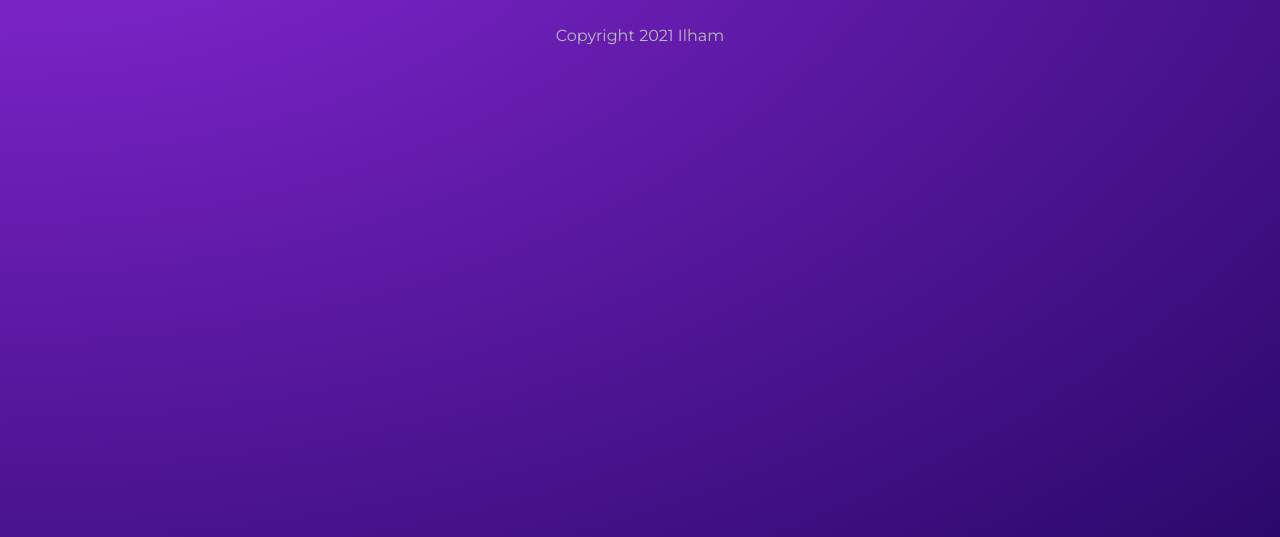
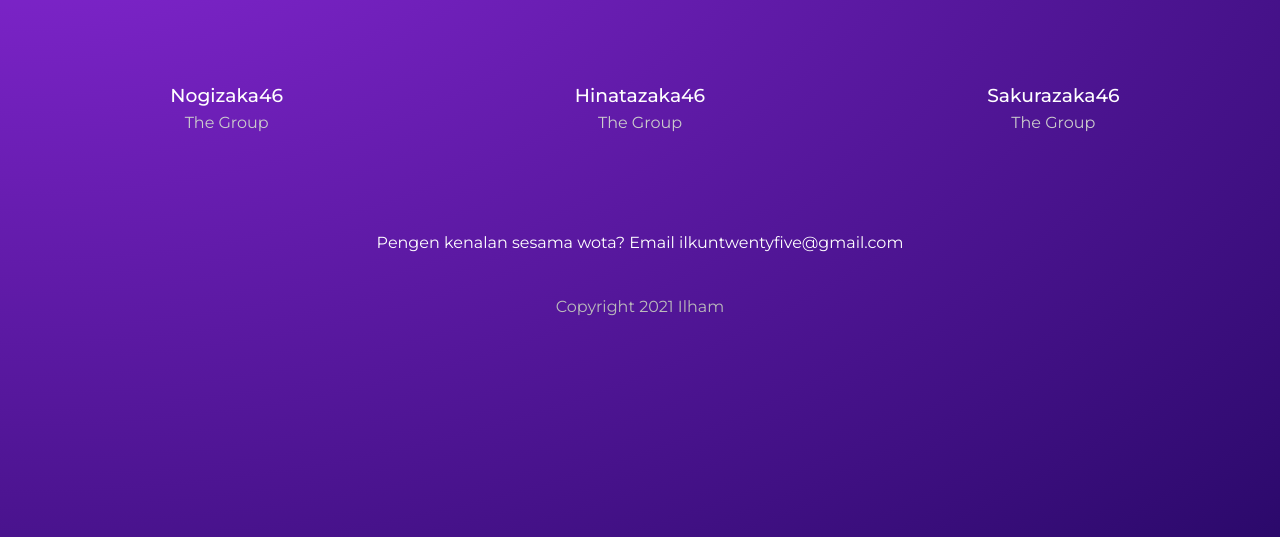
Before and after one commit to IlhamTheCamp/Web-Gatsby, a Gatsby site: page /projects in a window 1280 px wide. Shown: the part 263-800 px from the top of the page. Built offline with nearby package versions, Linux system fonts and the light colour scheme; Gatsby itself is replaced by a stand-in of ours.

Commit message:
lesson 12-15 | markdown & query

```diff
--- a/gatsby-config.js
+++ b/gatsby-config.js
@@ -7,13 +7,7 @@
 module.exports = {
   /* Your site config here */
   plugins: [
-    {
-      resolve: `gatsby-source-filesystem`,
-      options: {
-        name: `notes`,
-        path: `${__dirname}/src/notes/`,
-      },
-    },
+    'gatsby-transformer-remark',
     {
       resolve: `gatsby-source-filesystem`,
       options: {
@@ -25,6 +19,7 @@
   siteMetadata: {
     title: 'Web Ilham',
     description: 'Web Dev Portfolio',
-    copyright: 'This is 2021 copyright'
+    copyright: 'This is 2021 copyright',
+    contact: 'ilkuntwentyfive@gmail.com'
   }
 }
--- a/package.json
+++ b/package.json
@@ -16,6 +16,7 @@
   "dependencies": {
     "gatsby": "^2.26.1",
     "gatsby-source-filesystem": "^3.0.0",
+    "gatsby-transformer-remark": "^3.0.0",
     "react": "^16.12.0",
     "react-dom": "^16.12.0"
   },
--- a/src/components/Navbar.js
+++ b/src/components/Navbar.js
@@ -21,7 +21,7 @@
             <div className="links">
                 <Link to="/">Home</Link>
                 <Link to="/about">About Me</Link>
-                <Link to="/projects">Portfolio</Link>
+                <Link to="/projects">Artikel</Link>
             </div>
             </nav>
     )
--- a/src/notes/bar.txt
+++ /dev/null
@@ -1 +0,0 @@
-bar
--- a/src/notes/foo.txt
+++ /dev/null
@@ -1 +0,0 @@
-foo
--- a/src/pages/projects/index.js
+++ b/src/pages/projects/index.js
@@ -1,14 +1,52 @@
+import { graphql, Link } from 'gatsby'
 import React from 'react'
 import Layout from '../../components/Layout'
 import styles from '../../styles/projects.module.css'
 
-export default function Projects() {
+export default function Projects({ data }) {
+    console.log(data)
+    const articles = data.articles.nodes
+    const contact = data.contact.siteMetadata.contact
+
     return (
         <Layout>
             <div className={styles.portfolio}>
-                <h2>Portfolio</h2>
-                <h3>Projects & Websites I've Created</h3>
+                <h2>Artikel</h2>
+                <h3>Siapa sih mereka??</h3>
+                <div className={styles.projects}>
+                    {articles.map(project => (
+                        <Link to={"/projects/" + project.frontmatter.slug} key ={project.id}>
+                            <div>
+                                <h3>{ project.frontmatter.title }</h3>
+                                <p>{ project.frontmatter.stack }</p>
+                            </div>
+                        </Link>
+                    ))}
+                </div>
+                <p>Pengen kenalan sesama wota? Email { contact }</p>
             </div>
         </Layout>
     )
 }
+
+
+// export page query
+export const query = graphql`
+query ArticlePages {
+    articles: allMarkdownRemark(sort: {fields: frontmatter___date, order: ASC}) {
+        nodes {
+          frontmatter {
+            slug
+            stack
+            title
+          }
+          id
+        }
+    }
+    contact: site {
+        siteMetadata {
+            contact
+        }
+    }
+  }
+`
--- /dev/null
+++ b/src/projects/hinatazaka-46.md
@@ -0,0 +1,12 @@
+---
+title: Hinatazaka46
+stack: The Group
+slug: hinatazaka-46
+date: 2021-01-02T00:00:00+00:00
+---
+
+Lorem ninja ipsum dolor sit amet, consectetuer adipiscing elit, sed diam nonummy nibh euismod tincidunt ut laoreet dolore magna aliquam erat volutpat. Ut ninja wisi enim ad minim veniam, quis nostrud exerci tation ullamcorper suscipit ninja lobortis nisl ut aliquip ex ea commodo consequat. Duis ninja autem vel eum iriure dolor in hendrerit in vulputate ninja velit esse molestie consequat, vel illum dolore eu feugiat nulla ninja facilisis at vero eros et accumsan et iusto odio dignissim qui blandit praesent luptatum zzril delenit augue duis dolore te feugait nulla facilisi. Nam ninja ipsum liber tempor cum soluta nobis eleifend option congue nihil imperdiet doming id quod mazim placerat facer possim assum. Typi ninja non habent claritatem insitam; est usus legentis in iis qui facit eorum claritatem. Investigationes ninja demonstraverunt lectores legere me lius quod ii legunt saepius. Claritas ninja est etiam processus dynamicus, qui ninja sequitur mutationem consuetudium lectorum. Mirum ninja est notare quam littera gothica, quam nunc putamus parum claram, anteposuerit litterarum formas humanitatis per seacula quarta decima et quinta decima. Eodem ninja ipsum modo typi, qui nunc nobis videntur parum clari, fiant sollemnes in ninja futurum.
+
+### Lorem ninja ipsum dolor
+
+Lorem ninja ipsum dolor sit amet, consectetuer adipiscing elit, sed diam nonummy nibh euismod tincidunt ut laoreet dolore magna aliquam erat volutpat. Ut ninja wisi enim ad minim veniam, quis nostrud exerci tation ullamcorper suscipit ninja lobortis nisl ut aliquip ex ea commodo consequat. Duis ninja autem vel eum iriure dolor in hendrerit in vulputate ninja velit esse molestie consequat, vel illum dolore eu feugiat nulla ninja facilisis at vero eros et accumsan et iusto odio dignissim qui blandit praesent luptatum zzril delenit augue duis dolore te feugait nulla facilisi. Nam ninja ipsum liber tempor cum soluta nobis eleifend option congue nihil imperdiet doming id quod mazim placerat facer possim assum. Typi ninja non habent claritatem insitam; est usus legentis in iis qui facit eorum claritatem. Investigationes ninja demonstraverunt lectores legere me lius quod ii legunt saepius. Claritas ninja est etiam processus dynamicus, qui ninja sequitur mutationem consuetudium lectorum. Mirum ninja est notare quam littera gothica, quam nunc putamus parum claram, anteposuerit litterarum formas humanitatis per seacula quarta decima et quinta decima. Eodem ninja ipsum modo typi, qui nunc nobis videntur parum clari, fiant sollemnes in ninja futurum.
--- /dev/null
+++ b/src/projects/nogizaka-46.md
@@ -0,0 +1,12 @@
+---
+title: Nogizaka46
+stack: The Group
+slug: nogizaka-46
+date: 2021-01-01T00:00:00+00:00
+---
+
+Lorem ninja ipsum dolor sit amet, consectetuer adipiscing elit, sed diam nonummy nibh euismod tincidunt ut laoreet dolore magna aliquam erat volutpat. Ut ninja wisi enim ad minim veniam, quis nostrud exerci tation ullamcorper suscipit ninja lobortis nisl ut aliquip ex ea commodo consequat. Duis ninja autem vel eum iriure dolor in hendrerit in vulputate ninja velit esse molestie consequat, vel illum dolore eu feugiat nulla ninja facilisis at vero eros et accumsan et iusto odio dignissim qui blandit praesent luptatum zzril delenit augue duis dolore te feugait nulla facilisi. Nam ninja ipsum liber tempor cum soluta nobis eleifend option congue nihil imperdiet doming id quod mazim placerat facer possim assum. Typi ninja non habent claritatem insitam; est usus legentis in iis qui facit eorum claritatem. Investigationes ninja demonstraverunt lectores legere me lius quod ii legunt saepius. Claritas ninja est etiam processus dynamicus, qui ninja sequitur mutationem consuetudium lectorum. Mirum ninja est notare quam littera gothica, quam nunc putamus parum claram, anteposuerit litterarum formas humanitatis per seacula quarta decima et quinta decima. Eodem ninja ipsum modo typi, qui nunc nobis videntur parum clari, fiant sollemnes in ninja futurum.
+
+### Lorem ninja ipsum dolor
+
+Lorem ninja ipsum dolor sit amet, consectetuer adipiscing elit, sed diam nonummy nibh euismod tincidunt ut laoreet dolore magna aliquam erat volutpat. Ut ninja wisi enim ad minim veniam, quis nostrud exerci tation ullamcorper suscipit ninja lobortis nisl ut aliquip ex ea commodo consequat. Duis ninja autem vel eum iriure dolor in hendrerit in vulputate ninja velit esse molestie consequat, vel illum dolore eu feugiat nulla ninja facilisis at vero eros et accumsan et iusto odio dignissim qui blandit praesent luptatum zzril delenit augue duis dolore te feugait nulla facilisi. Nam ninja ipsum liber tempor cum soluta nobis eleifend option congue nihil imperdiet doming id quod mazim placerat facer possim assum. Typi ninja non habent claritatem insitam; est usus legentis in iis qui facit eorum claritatem. Investigationes ninja demonstraverunt lectores legere me lius quod ii legunt saepius. Claritas ninja est etiam processus dynamicus, qui ninja sequitur mutationem consuetudium lectorum. Mirum ninja est notare quam littera gothica, quam nunc putamus parum claram, anteposuerit litterarum formas humanitatis per seacula quarta decima et quinta decima. Eodem ninja ipsum modo typi, qui nunc nobis videntur parum clari, fiant sollemnes in ninja futurum.
--- /dev/null
+++ b/src/projects/sakurazaka-46.md
@@ -0,0 +1,12 @@
+---
+title: Sakurazaka46
+stack: The Group
+slug: sakurazaka-46
+date: 2021-01-03T00:00:00+00:00
+---
+
+Lorem ninja ipsum dolor sit amet, consectetuer adipiscing elit, sed diam nonummy nibh euismod tincidunt ut laoreet dolore magna aliquam erat volutpat. Ut ninja wisi enim ad minim veniam, quis nostrud exerci tation ullamcorper suscipit ninja lobortis nisl ut aliquip ex ea commodo consequat. Duis ninja autem vel eum iriure dolor in hendrerit in vulputate ninja velit esse molestie consequat, vel illum dolore eu feugiat nulla ninja facilisis at vero eros et accumsan et iusto odio dignissim qui blandit praesent luptatum zzril delenit augue duis dolore te feugait nulla facilisi. Nam ninja ipsum liber tempor cum soluta nobis eleifend option congue nihil imperdiet doming id quod mazim placerat facer possim assum. Typi ninja non habent claritatem insitam; est usus legentis in iis qui facit eorum claritatem. Investigationes ninja demonstraverunt lectores legere me lius quod ii legunt saepius. Claritas ninja est etiam processus dynamicus, qui ninja sequitur mutationem consuetudium lectorum. Mirum ninja est notare quam littera gothica, quam nunc putamus parum claram, anteposuerit litterarum formas humanitatis per seacula quarta decima et quinta decima. Eodem ninja ipsum modo typi, qui nunc nobis videntur parum clari, fiant sollemnes in ninja futurum.
+
+### Lorem ninja ipsum dolor
+
+Lorem ninja ipsum dolor sit amet, consectetuer adipiscing elit, sed diam nonummy nibh euismod tincidunt ut laoreet dolore magna aliquam erat volutpat. Ut ninja wisi enim ad minim veniam, quis nostrud exerci tation ullamcorper suscipit ninja lobortis nisl ut aliquip ex ea commodo consequat. Duis ninja autem vel eum iriure dolor in hendrerit in vulputate ninja velit esse molestie consequat, vel illum dolore eu feugiat nulla ninja facilisis at vero eros et accumsan et iusto odio dignissim qui blandit praesent luptatum zzril delenit augue duis dolore te feugait nulla facilisi. Nam ninja ipsum liber tempor cum soluta nobis eleifend option congue nihil imperdiet doming id quod mazim placerat facer possim assum. Typi ninja non habent claritatem insitam; est usus legentis in iis qui facit eorum claritatem. Investigationes ninja demonstraverunt lectores legere me lius quod ii legunt saepius. Claritas ninja est etiam processus dynamicus, qui ninja sequitur mutationem consuetudium lectorum. Mirum ninja est notare quam littera gothica, quam nunc putamus parum claram, anteposuerit litterarum formas humanitatis per seacula quarta decima et quinta decima. Eodem ninja ipsum modo typi, qui nunc nobis videntur parum clari, fiant sollemnes in ninja futurum.
--- a/src/styles/projects.module.css
+++ b/src/styles/projects.module.css
@@ -9,3 +9,18 @@
     font-size: 2em;
     font-weight: 400;
   }
+  .projects {
+    display: grid;
+    grid-template-columns: 1fr 1fr 1fr;
+    grid-gap: 80px;
+    margin: 80px 20px;
+  }
+  .projects h3 {
+    text-align: center;
+    margin: 20px auto 0px;
+    font-weight: 500;
+  }
+  .projects p {
+    color: #ccc;
+    margin-top: 4px;
+  }
```
Also changed, not shown: 1 other file.
